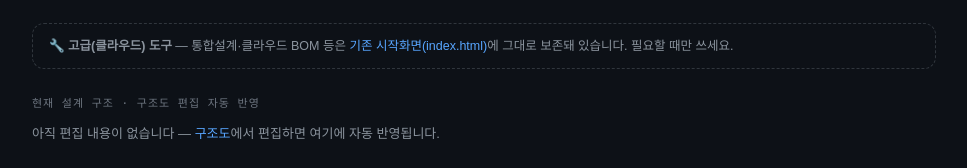
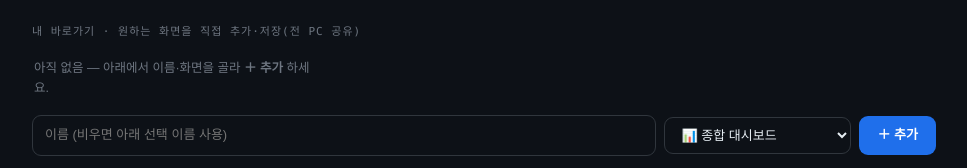
Before and after one commit to jachungu29/seungjeong-erp, a plain HTML site: page index2.html in a window 1280 px wide. Shown: the part 1090-1258 px from the top of the page, without its empty margins (156-1123 px from the left). Drawn offline with nearby package versions, Linux system fonts and the light colour scheme; no server answers.

Commit message:
feat(index2): '내 바로가기' 직접 항목 추가·저장 (클라우드 공유)
- 시작화면에서 이름+화면 골라 ＋추가 → 카드 생성, ✕로 삭제
- app_state.user_links 에 저장 → 모든 PC 공유 + localStorage 폴백
- 폴더의 파일(대시보드·수주·업체·안내서·통합설계 등) 드롭다운 + 직접 주소 입력 지원
검증: 추가·클라우드저장·로컬저장·삭제 통과

```diff
--- a/index2.html
+++ b/index2.html
@@ -85,6 +85,14 @@ footer{color:var(--faint);font-family:var(--mono);font-size:11.5px;text-align:ce
   <div class="d">품번 등록·관리.</div></a>
 </div>
 
+<div class="sec">내 바로가기 <span style="text-transform:none;color:var(--faint)">· 원하는 화면을 직접 추가·저장(전 PC 공유)</span></div>
+<div class="grid" id="myLinks"></div>
+<div style="margin-top:11px;display:flex;gap:8px;flex-wrap:wrap;align-items:center">
+ <input id="ulName" placeholder="이름 (비우면 아래 선택 이름 사용)" style="flex:1;min-width:150px;background:var(--panel3);border:1px solid var(--line);border-radius:9px;padding:9px 12px;color:var(--txt);font:inherit;font-size:13px">
+ <select id="ulFile" style="background:var(--panel3);border:1px solid var(--line);border-radius:9px;padding:9px 12px;color:var(--txt);font:inherit;font-size:13px"></select>
+ <button onclick="ulAdd()" style="background:#1f6feb;color:#fff;border:none;border-radius:9px;padding:9px 18px;font:inherit;font-size:13px;font-weight:700;cursor:pointer">＋ 추가</button>
+</div>
+
 <div class="note">🔧 <b>고급(클라우드) 도구</b> — 통합설계·클라우드 BOM 등은 <a href="index.html">기존 시작화면(index.html)</a>에 그대로 보존돼 있습니다. 필요할 때만 쓰세요.</div>
 
 <div class="sec">현재 설계 구조 <span style="text-transform:none;color:var(--faint)">· 구조도 편집 자동 반영</span></div>
@@ -116,4 +124,31 @@ footer{color:var(--faint);font-family:var(--mono);font-size:11.5px;text-align:ce
  });}catch(e){el.textContent="BOM 요약 오류";}
 })();
 </script>
+<script>
+/* 내 바로가기: 직접 항목 추가 → 클라우드(app_state.user_links) 저장 · 전 PC 공유 */
+(function(){
+ var sb=window.supabase?window.supabase.createClient("https://gyasbmiordkxcfpwgvio.supabase.co","sb_publishable_oMdTYbr11auTzSaYwY9Jew_qbKO3SbF"):null;
+ var FILES=[["dashboard.html","📊 종합 대시보드"],["sales.html","🧾 수주 관리"],["partners.html","🏢 업체 관리"],["bom.html","📋 BOM LIST"],["itemmaster.html","📦 품목 마스터"],["legacy.html","🏭 기존 큰 앱"],["rev0-map.html","🗺️ 구조도"],["menu.html","🌳 설계 메뉴"],["graph.html","🕸️ 설계 그래프"],["obsidian.html","🪐 설계 그래프(obsidian)"],["apps.html","📥 앱 파일 삽입"],["guide.html","📖 안내서"],["integrated.html","🧭 통합설계"],["app.html","🖥️ REV-0 본체"],["index.html","🏠 옛 시작화면"],["__custom__","✏️ 직접 주소 입력…"]];
+ var links=[];
+ function esc(s){return(s==null?"":String(s)).replace(/&/g,"&amp;").replace(/</g,"&lt;").replace(/>/g,"&gt;").replace(/"/g,"&quot;");}
+ var selEl=document.getElementById("ulFile");
+ if(selEl)selEl.innerHTML=FILES.map(function(f){return '<option value="'+f[0]+'">'+f[1]+'</option>';}).join("");
+ function render(){
+  var box=document.getElementById("myLinks");if(!box)return;
+  if(!links.length){box.innerHTML='<div style="color:var(--faint);font-size:12.5px;padding:6px 2px">아직 없음 — 아래에서 이름·화면을 골라 <b>＋ 추가</b> 하세요.</div>';return;}
+  box.innerHTML=links.map(function(l,i){return '<div class="card" style="position:relative;cursor:pointer" onclick="location.href=&quot;'+esc(l.url)+'&quot;"><div class="ic">🔗</div><div class="t">'+esc(l.name)+'</div><div class="d">'+esc(l.url)+'</div><button title="삭제" onclick="event.stopPropagation();ulDel('+i+')" style="position:absolute;top:8px;right:8px;background:none;border:1px solid var(--line);color:var(--faint);border-radius:6px;width:22px;height:22px;cursor:pointer;font-size:12px">✕</button></div>';}).join("");
+ }
+ function save(){ try{localStorage.setItem("SJ_USER_LINKS",JSON.stringify(links));}catch(e){} if(sb){try{sb.from("app_state").upsert({key:"user_links",value:links,src:"idx2"});}catch(e){}} }
+ window.ulAdd=function(){
+  var sel=document.getElementById("ulFile"),url=sel.value,nm=(document.getElementById("ulName").value||"").trim();
+  if(url==="__custom__"){ url=prompt("주소나 파일명을 입력하세요 (예: quality.html 또는 https://…)"); if(!url)return; if(!nm)nm=url; }
+  else if(!nm){ nm=sel.options[sel.selectedIndex].text.replace(/^\S+\s/,""); }
+  links.push({name:nm,url:url}); save(); document.getElementById("ulName").value=""; render();
+ };
+ window.ulDel=function(i){ if(!confirm("이 바로가기를 삭제할까요?"))return; links.splice(i,1); save(); render(); };
+ try{ var r=localStorage.getItem("SJ_USER_LINKS"); if(r)links=JSON.parse(r)||[]; }catch(e){}
+ render();
+ if(sb){ try{ sb.from("app_state").select("value").eq("key","user_links").maybeSingle().then(function(r){ if(r&&r.data&&r.data.value){ links=r.data.value; render(); } }); }catch(e){} }
+})();
+</script>
 </div></body></html>
```
